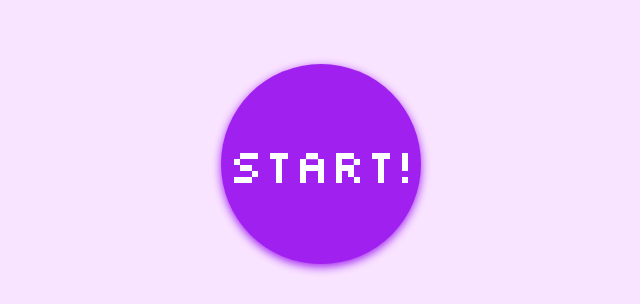
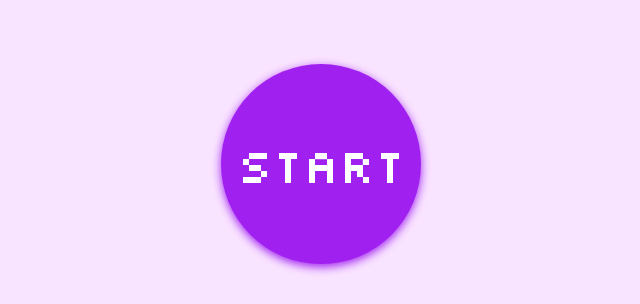
Before and after one commit to hetvijoshi/CC-InLab-3, a plain HTML site: page index.html in a window 1280 px wide. Shown: the part 496-800 px from the top of the page, without its empty margins (319-959 px from the left). Drawn offline with Linux system fonts and the light colour scheme.

Commit message:
Update index.html

```diff
--- a/index.html
+++ b/index.html
@@ -23,7 +23,7 @@
         </div>
     </div>
     <div class="bottom">
-        <button onclick="play()">Start!</button>
+        <button onclick="play()">Start</button>
     </div>
 </body>
 </html>
```
